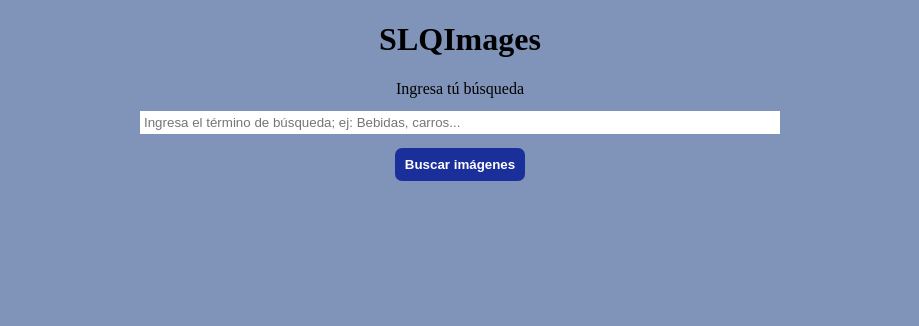
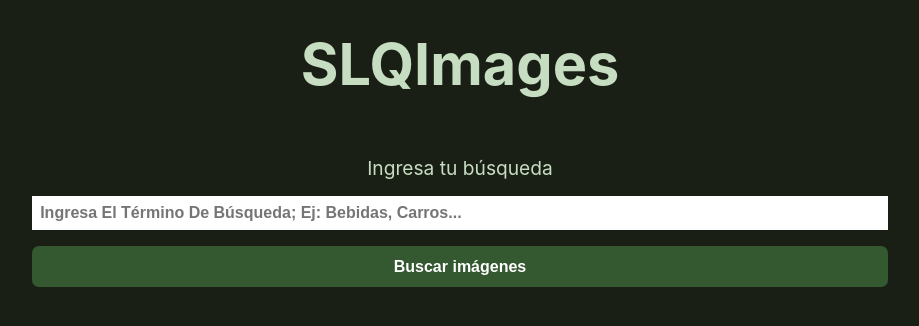
Before and after one commit to slqpez/images-finder, a plain HTML site: page public/index.html in a window 1280 px wide. Shown: the whole page, without its empty margins (180-1099 px from the left). Drawn offline with Linux system fonts and the light colour scheme; no server answers.

Commit message:
Root styles.

```diff
--- a/public/css/main.css
+++ b/public/css/main.css
@@ -1,34 +1,66 @@
+:root{
+    --bg-color: #1A1F16;
+    --text-color: #C6DDC1;
+    --font-size: 1.2em;
+    --btn-color: #345830;
+    --text-colot-cards: #1A1F16;
+    --font:  -apple-system, BlinkMacSystemFont, 'Segoe UI', Roboto, Oxygen, Ubuntu, Cantarell, 'Open Sans', 'Helvetica Neue', sans-serif
+}
+
+
+*{
+    margin:0;
+    padding:0;
+    box-sizing: border-box;
+}
+
 body{
-    background: rgb(128, 148, 185);
+    padding:1.5em;
+    background: var(--bg-color);
     text-align: center;
+    color: var(--text-color);
+    font-size:var(--font-size);
+    font-family:var(--font);
+
 }
 
 h1{
     text-align: center;
+    font-weight: bold;
+    font-size: 3em;
+    margin-bottom: 1em;
 }
 
 #search{
     appearance: none;
     border: none;
     display: block;
-    width: 50%;
+    width: 70%;
     margin: 1em auto;
-    padding:.3em;
+    padding:.5em;
+    color: var(--bg-color);
+    font-weight: bold;
+    font-size: 1rem;
+    text-transform: capitalize;
 
 }
 
 #search:focus{
     outline:none;
+
 }
 
 #btn-search{
     border: none;
-    background-color:rgb(27, 47, 155);
+    background-color: var(--btn-color);
     padding:.7em;
     border-radius:7px;
     color: #fff;
     font-weight: bold;
+    font-size: 1rem;
+    width:70%;
 }
+
 
 .alert{
     padding:8px;
@@ -57,10 +89,13 @@ h1{
 .card{
     background:white;
     min-width: 200px;
-    height:250px;
+    height:300px;
+    color: var(--text-colot-cards);
+    display:flex;
+    flex-direction: column;
     border-radius: 8px;
     box-shadow: 1px 1px 2px 2px white;
-    padding:.6em;
+     padding:.7em;
     text-align: center;
 }
 
@@ -73,17 +108,21 @@ h1{
     border: 1px solid grey;
 }
 
+ .card p{
+    margin: 1em;
+}
+
 .card .btn-open{
-    background-color: rgb(27, 47, 155);
+    background-color: var(--btn-color);
     color: white;
-    margin-top: .5em;
     padding:.7em;
     text-decoration: none;
     border-radius: 8px;
 }
 
-.card .btn-open:hover{
-    background-color: rgba(27, 47, 155, .8) ;
+button:hover, .btn-open:hover{
+    cursor: pointer;
+    background-color: rgba(52, 88, 48, .8);
 }
 
 
@@ -96,15 +135,10 @@ h1{
 }
 
 .btn-pag{
-    background-color: rgb(27, 47, 155);
+    background-color: var(--btn-color);
     color: #fff;
     padding:.4em;
     border: none;
     width:25px;
     border-radius:3px;
 }
-
-.btn-pag:hover{
-    cursor: pointer;
-    background-color: rgba(27, 47, 155, .8);
-}
--- a/public/index.html
+++ b/public/index.html
@@ -12,7 +12,7 @@
     <div class="container">
       <h1>SLQImages</h1>
       <form action="" id="form">
-        <label for="search">Ingresa tú búsqueda</label>
+        <label for="search">Ingresa tu búsqueda</label>
         <input
           type="text"
           id="search"
--- a/src/UI.js
+++ b/src/UI.js
@@ -28,7 +28,7 @@ export function showImages(imagesArray, node){
           <div class = "card">
           <img src=${src} />
           <p><b>${image.likes}</b> <span>Likes</span></p>
-          <a class="btn-open" href="${image.largeImageURL}" target="_blank">Abrir imagen</a>
+          <a class="btn-open" href="${image.largeImageURL}" target="_blank" rel="noopener noreferrer">Abrir imagen</a>
           </div>
           `;
 
```
